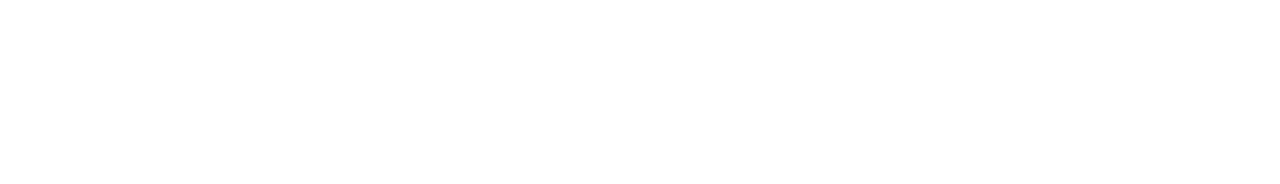
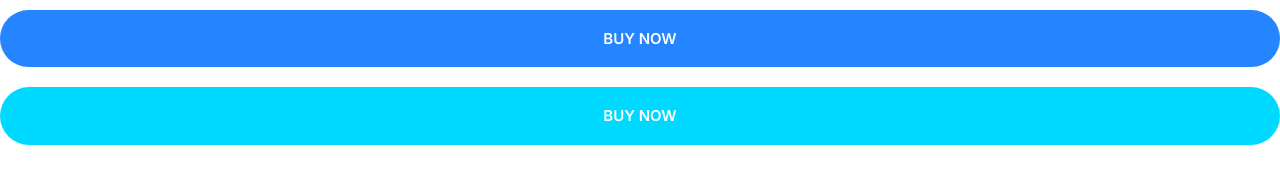
Before and after one commit to singh-yashveer/yashify, a plain HTML site: page index.html in a window 1280 px wide. Drawn offline with Linux system fonts and the light colour scheme; a web font is replaced by a local one.

Commit message:
added button component

```diff
--- a/CSS/styles.css
+++ b/CSS/styles.css
@@ -5,6 +5,13 @@
   --color-headings: #1b0760;
   --color-body: #918ca4;
 }
+
+*,
+*::after,
+*::before {
+  box-sizing: border-box;
+}
+
 /* Topography */
 html {
   /* 62.5% of 16px = 10px */
@@ -170,3 +177,66 @@ a {
   justify-content: center;
   align-items: center;
 }
+
+/* buttons */
+
+.btn {
+  border-radius: 40px;
+  border: 0;
+  cursor: pointer;
+  font-size: 1.8rem;
+  font-weight: 600;
+  margin: 1rem 0;
+  padding: 2rem 3rem;
+  text-align: center;
+  text-transform: uppercase;
+  white-space: nowrap;
+}
+
+.btn--primary {
+  background-color: var(--color-primary);
+  color: #fff;
+}
+
+.btn--primary:hover {
+  background: #4997fd;
+}
+
+.btn--secondary {
+  background: var(--color-secondary);
+  color: #fff;
+}
+
+.btn--secondary:hover {
+  background: #00c8eb;
+}
+
+.btn--accent {
+  background: var(--color-accent);
+  color: #fff;
+}
+
+.btn--accent:hover {
+  background: #fd562c;
+}
+
+.btn--outline {
+  background: #fff;
+  color: var(--color-headings);
+  border: 2px solid var(--color-headings);
+}
+.btn--outline:hover {
+  background: var(--color-headings);
+  color: #fff;
+}
+
+.btn--block {
+  width: 100%;
+  display: inline-block;
+}
+
+@media screen and (min-width: 1024px) {
+  .btn {
+    font-size: 1.5rem;
+  }
+}
--- a/index.html
+++ b/index.html
@@ -14,5 +14,8 @@
     <link rel="stylesheet" href="/CSS/normalize.css" />
     <link rel="stylesheet" href="/CSS/styles.css" />
   </head>
-  <body></body>
+  <body>
+    <button class="btn btn--primary btn--block">Buy Now</button>
+    <button class="btn btn--secondary btn--block">Buy Now</button>
+  </body>
 </html>
```
Also changed, not shown: components/buttons.html (added, +2 -0 lines).
